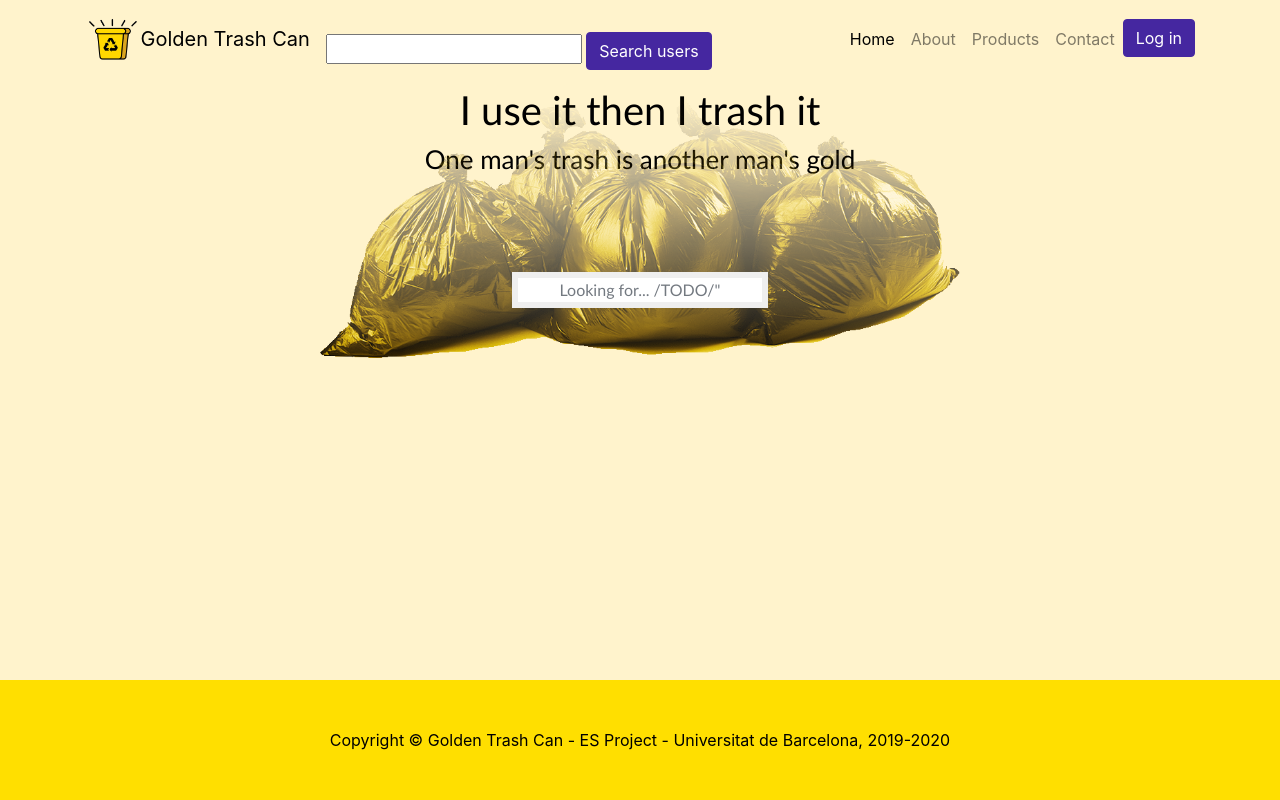
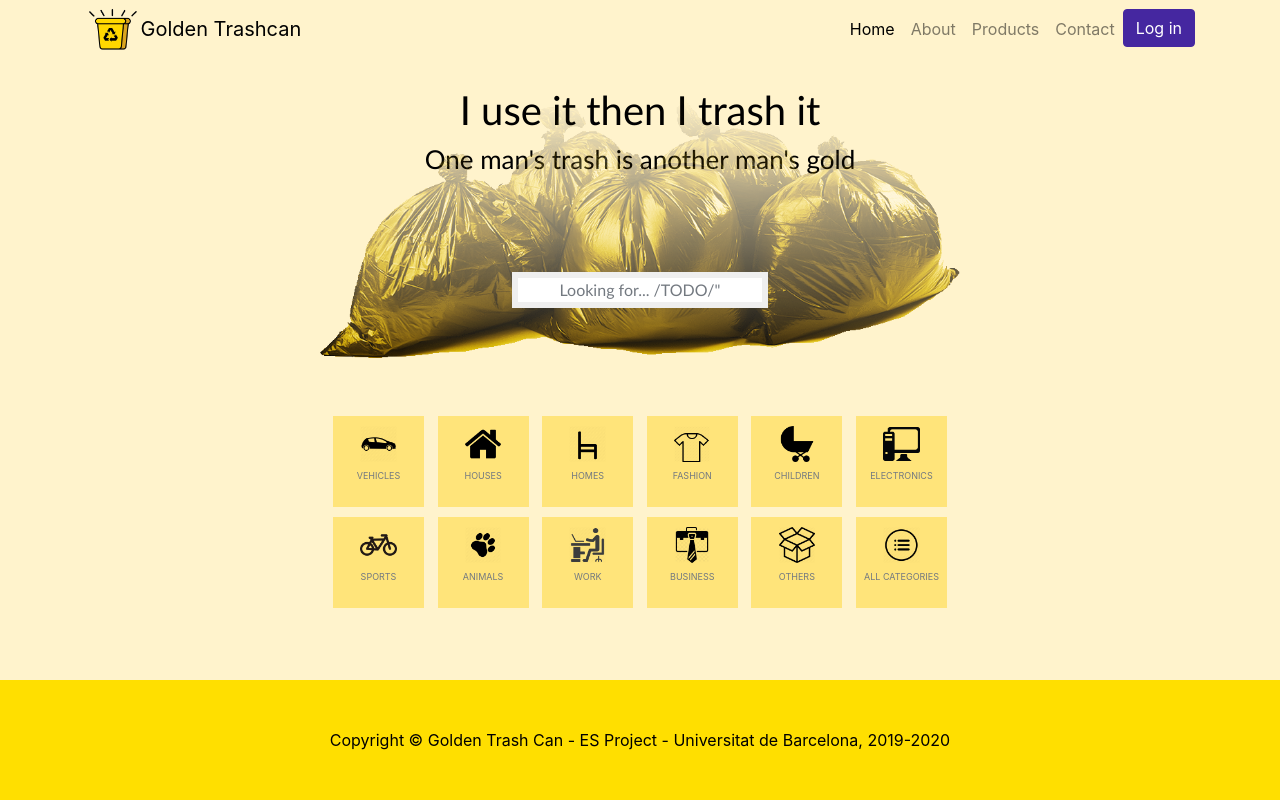
Before and after one commit to UB-ES-19/B5-Vibbo, a Django app: page / in a window 1280 px wide. Run offline with Django 3.2, Linux system fonts and the light colour scheme; some libraries are stand-ins or nearby versions.

Commit message:
Almost ended, lacks US15

```diff
--- a/vibbo/templates/base.html
+++ b/vibbo/templates/base.html
@@ -8,7 +8,7 @@
   <meta name="description" content="">
   <meta name="author" content="">
 
-  <title>Golden Trash Can - Base </title>
+  <title>Golden Trashcan - Base </title>
 
   <!-- Bootstrap core CSS -->
   <link href="/static/vendor/bootstrap/css/bootstrap.css" rel="stylesheet">
@@ -25,27 +25,13 @@
   <nav class="navbar navbar-expand-lg navbar-dark bg-top fixed-top">
     <div class="container">
         <img class="img" style="width:5%" src="/static/images/goldentrashcan.png" alt="Golden Trash Can" href="#">
-        <a class="navbar-brand" href="#">Golden Trash Can</a>
+        <a class="navbar-brand" href="#">Golden Trashcan</a>
         <button class="navbar-toggler" type="button" data-toggle="collapse" data-target="#navbarResponsive" aria-controls="navbarResponsive" aria-expanded="false" aria-label="Toggle navigation">
           <span class="navbar-toggler-icon"></span>
         </button>
 
       <div style="text-align: center">
       <br>
-      <input type="text" id="username" >
-      <button id="searchusers" class="btn btn-secondary" >Search users</button>
-        <script type="text/javascript">
-            document.getElementById("searchusers").onclick = function () {
-                if (document.getElementById('username').value == ""){
-                      console.log("hola");
-                      location.href = "{% url 'allusers' %}";
-                } else {
-                      var name = document.getElementById('username').value;
-                      console.log("NAME: ", name);
-                      location.href = "{% url 'allusers_user' pk=12345 %}".replace(/12345/, name.toString());
-                }
-            };
-        </script>
 
     </div>
 
--- a/vibbo/templates/home.html
+++ b/vibbo/templates/home.html
@@ -58,6 +58,58 @@
 	-webkit-mask-image:-webkit-gradient(linear, left top, left bottom, from(rgba(0,0,0,0)), to(rgba(0,0,0,1)));
 	mask-image: linear-gradient(to bottom, rgba(0,0,0,0), rgba(0,0,0,1));
 	}
+
+
+
+
+.categoriesPick {
+    position: absolute; margin-left: auto; margin-right: auto; left: 0; right: 0;
+    top:52%;
+    display: table;
+    display: -webkit-flex;
+    display: flex;
+    flex-flow: row wrap;
+    -webkit-flex-flow: row wrap;
+    justify-content: space-between;
+    -webkit-justify-content: space-between;
+    margin: 0 auto;
+    width: 614px;
+    list-style: none;
+}
+
+.catIcon {
+    -webkit-flex: 0 0 91px;
+    flex: 0 0 91px;
+    height: 91px;
+    margin-bottom: 10px;
+    background-color: #ffe47a;
+}
+
+.catIcon a {
+    display: block;
+    width: 100%;
+    height: 100%;
+    overflow: hidden;
+    text-transform: uppercase;
+    text-decoration: none;
+}
+
+.catIconLabel {
+    font-size: 9px;
+    display: block;
+    text-align: center;
+    line-height: 8px;
+    padding: 2 8px;
+    color: #737980;
+}
+
+.catIconImage{
+    display: block;
+    margin: 10px auto;
+    font-size: 22px;
+    text-align: center;
+}
+
 </style>
 
 
@@ -76,6 +128,107 @@
 
   {% endif %}
 </div>
+
+<div class="categoriesPick">
+    <div class="catIcon">
+        <a href="/login" title="vehicles">
+            <span class="catIconImage">
+                <img src="/static/images/icons_home/vehicle.png" width="40%">
+            </span>
+            <span class="catIconLabel">vehicles</span>
+        </a>
+    </div>
+    <div class="catIcon">
+        <a href="/login" title="houses">
+            <span class="catIconImage">
+                <img src="/static/images/icons_home/house.png"width="40%">
+            </span>
+            <span class="catIconLabel">houses</span>
+        </a>
+    </div>
+    <div class="catIcon">
+        <a href="/login" title="homes">
+            <span class="catIconImage">
+                <img src="/static/images/icons_home/home.png"width="40%">
+            </span>
+            <span class="catIconLabel">homes</span>
+        </a>
+    </div>
+    <div class="catIcon">
+        <a href="/login" title="fashion">
+            <span class="catIconImage">
+                <img src="/static/images/icons_home/fashion.jpg"width="40%">
+            </span>
+            <span class="catIconLabel">fashion</span>
+        </a>
+    </div>
+    <div class="catIcon">
+        <a href="/login" title="children">
+            <span class="catIconImage">
+                <img src="/static/images/icons_home/children.png"width="40%">
+            </span>
+            <span class="catIconLabel">children</span>
+        </a>
+    </div>
+    <div class="catIcon">
+        <a href="/login" title="electronics">
+            <span class="catIconImage">
+                <img src="/static/images/icons_home/electronics.png"width="40%">
+            </span>
+            <span class="catIconLabel">electronics</span>
+        </a>
+    </div>
+    <div class="catIcon">
+        <a href="/login" title="sports">
+            <span class="catIconImage">
+                <img src="/static/images/icons_home/sports.png"width="40%">
+            </span>
+            <span class="catIconLabel">sports</span>
+        </a>
+    </div>
+    <div class="catIcon">
+        <a href="/login" title="animals">
+            <span class="catIconImage">
+                <img src="/static/images/icons_home/animal.png"width="40%">
+            </span>
+            <span class="catIconLabel">animals</span>
+        </a>
+    </div>
+    <div class="catIcon">
+        <a href="/login" title="work">
+            <span class="catIconImage">
+                <img src="/static/images/icons_home/work.png"width="40%">
+            </span>
+            <span class="catIconLabel">work</span>
+        </a>
+    </div>
+    <div class="catIcon">
+        <a href="/login" title="business">
+            <span class="catIconImage">
+                <img src="/static/images/icons_home/business.png"width="40%">
+            </span>
+            <span class="catIconLabel">business</span>
+        </a>
+    </div>
+    <div class="catIcon">
+        <a href="/login" title="others">
+            <span class="catIconImage">
+                <img src="/static/images/icons_home/others.png"width="40%">
+            </span>
+            <span class="catIconLabel">others</span>
+        </a>
+    </div>
+    <div class="catIcon">
+        <a href="/login" title="all categories">
+            <span class="catIconImage">
+                <img src="/static/images/icons_home/all.png"width="40%">
+            </span>
+            <span class="catIconLabel">all categories</span>
+        </a>
+    </div>
+</div>
+
+
 {% endblock %}
 
 <br/>
```
Also changed, not shown: vibbo/static/images/icons_home/all.png (added), vibbo/static/images/icons_home/animal.png (added), vibbo/static/images/icons_home/business.png (added), vibbo/static/images/icons_home/children.png (added), vibbo/static/images/icons_home/electronics.png (added), vibbo/static/images/icons_home/fashion.jpg (added), vibbo/static/images/icons_home/home.png (added), vibbo/static/images/icons_home/house.png (added), vibbo/static/images/icons_home/others.png (added), vibbo/static/images/icons_home/sports.png (added), vibbo/static/images/icons_home/vehicle.png (added), vibbo/static/images/icons_home/work.png (added), 1 other file.
